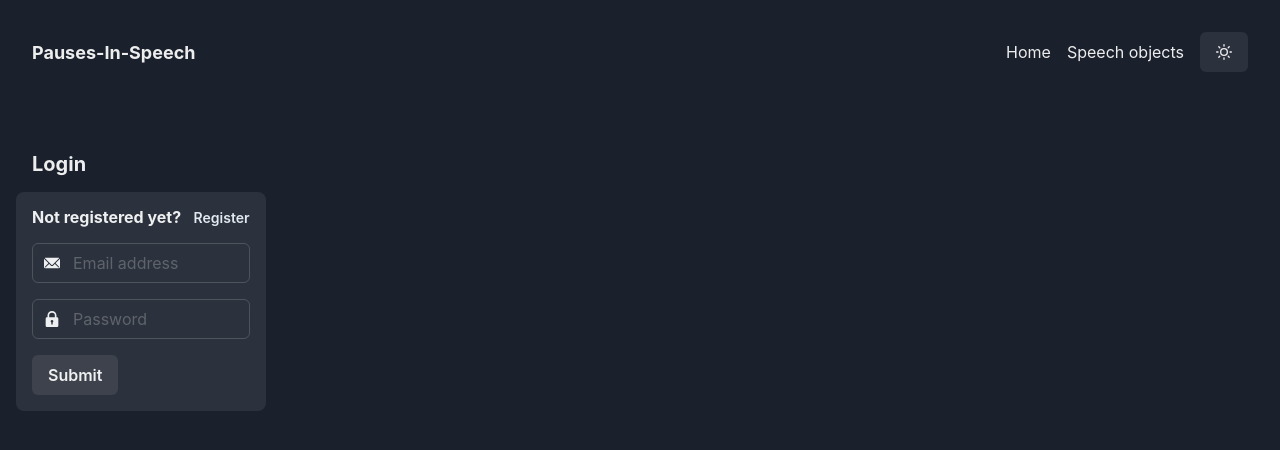
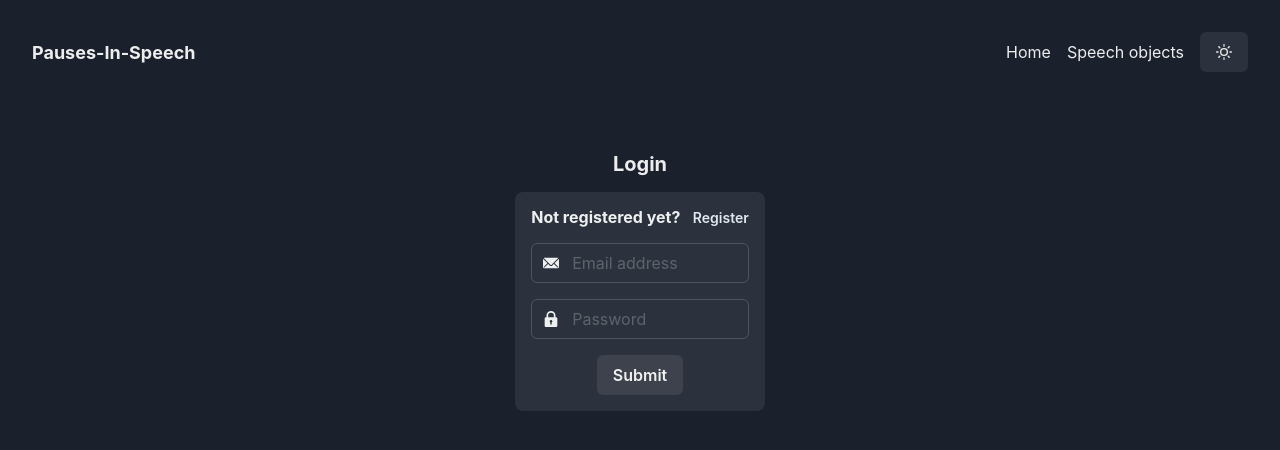
Before and after one commit to Pauses-In-Speech/pis_webapp, a React (Create React App) app: page / in a window 1280 px wide. Shown: the top 450 px of the page. Built offline with nearby package versions, Linux system fonts and the light colour scheme.

Commit message:
add alignment for login

```diff
--- a/src/pages/Login.jsx
+++ b/src/pages/Login.jsx
@@ -1,5 +1,5 @@
 import { React, useState, useRef } from 'react'
-import { Heading, Box, Stack, Button, FormControl, FormErrorMessage, Input, InputGroup, InputLeftElement } from '@chakra-ui/react'
+import { Heading, Box, Stack, Button, FormControl, FormErrorMessage, Input, InputGroup, InputLeftElement, Center } from '@chakra-ui/react'
 import { useColorMode } from '@chakra-ui/color-mode'
 import { useNavigate } from 'react-router-dom';
 import { LockIcon, EmailIcon } from '@chakra-ui/icons'
@@ -102,7 +102,7 @@ function Login({ loginToken, setLoginToken }) {
   if (authMode === "signin") {
     // Log in to account
     return (
-      <Box m={4}>
+      <Box m={4} align="center">
         <Heading p={4} size="md">Login</Heading>
         <Box border="0px" rounded="lg" bg={colorMode === "dark" ? "whiteAlpha.200" : "blackAlpha.500"} maxW="20%" p={4}>
           <Stack direction='row' align='center' justify={'space-between'} pb={4}>
@@ -153,7 +153,7 @@ function Login({ loginToken, setLoginToken }) {
 
   // Register new account
   return (
-    <Box m={4}>
+    <Box m={4} align="center">
       <Heading p={4} size="md">Register</Heading>
       <Box border="0px" rounded="lg" bg={colorMode === "dark" ? "whiteAlpha.200" : "blackAlpha.500"} maxW="20%" p={4}>
         <Stack direction='row' align='center' justify={'space-between'} pb={4}>
```
